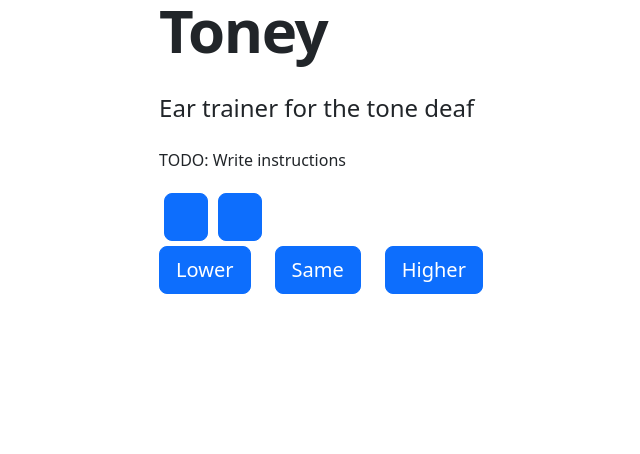
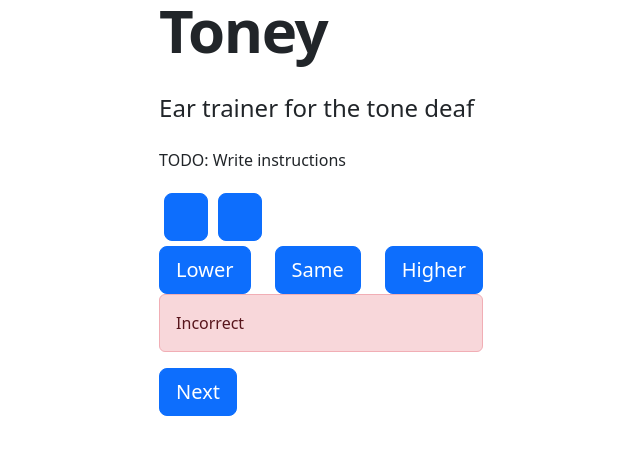
Before and after one commit to imswain/toney, a Next.js app: page / in a window 1280 px wide. Both pictures are taken after a click on the button "Lower". Shown: the top 454 px of the page, without its empty margins (319-959 px from the left). Built offline with nearby package versions, Linux system fonts and the light colour scheme.

Commit message:
Added core game functionality

```diff
--- a/app/page.tsx
+++ b/app/page.tsx
@@ -7,6 +7,7 @@ import Row from 'react-bootstrap/Row';
 import Col from 'react-bootstrap/Col';
 import { PlayCircleFill } from 'react-bootstrap-icons';
 import { useState } from 'react';
+import Alert from 'react-bootstrap/Alert';
 
 function PlayButton({ audioContext, setAudioContext, pitch }) {
   const [oscillator, setOscillator] = useState(null);
@@ -50,9 +51,39 @@ function Game() {
   const [audioContext, setAudioContext] = useState(null);
 
   const [pitches, setPitches] = useState([
-    pitchFreqTable[Math.floor(Math.random()*pitchFreqTable.length)],
-    pitchFreqTable[Math.floor(Math.random()*pitchFreqTable.length)]
+    getRandomPitch(),
+    getRandomPitch()
   ]);
+
+  const [answered, setAnswered] = useState(false);
+  const [correct, setCorrect] = useState(false);
+
+  console.log(pitches);
+
+  function evaluateAnswer(answer) {
+    if (answered)
+      return;
+
+    let correctAnswer;
+
+    if (pitches[0] === pitches[1]) {
+      correctAnswer = "Same";
+    } else if (pitches[0] < pitches[1]) {
+      correctAnswer = "Higher";
+    } else {
+      correctAnswer = "Lower";
+    }
+    console.log("correctAnswer: ", correctAnswer);
+    console.log("answer: ", answer);
+    setCorrect(correctAnswer===answer);
+    setAnswered(true);
+  }
+
+  function reset() {
+    setPitches([getRandomPitch(), getRandomPitch()]);
+    setAnswered(false);
+    setCorrect(false);
+  }
 
   return (
     <>
@@ -61,10 +92,47 @@ function Game() {
 
 
       <div className="flex gap-4 items-center flex-col sm:flex-row">
-        <Button variant="primary" size="lg">Lower</Button>
-        <Button variant="primary" size="lg">Same</Button>
-        <Button variant="primary" size="lg">Higher</Button>
+        <Button variant="primary" size="lg" onClick={() => evaluateAnswer("Lower")}>
+          Lower
+        </Button>
+        <Button variant="primary" size="lg" onClick={() => evaluateAnswer("Same")}>
+          Same
+        </Button>
+        <Button variant="primary" size="lg" onClick={() => evaluateAnswer("Higher")}>
+          Higher
+        </Button>
       </div>
+
+
+      {
+        answered && (
+          (correct && <Banner isCorrect={true} reset={reset}/>) ||
+          (!correct && <Banner isCorrect={false} reset={reset}/>)
+        )
+      }
+
+    </>
+  );
+}
+
+function Banner({ isCorrect, reset}) {
+  let text;
+  let variant;
+  if (isCorrect) {
+    text = "Correct";
+    variant = "success";
+  } else {
+    text = "Incorrect";
+    variant = "danger";
+  }
+  return (
+    <>
+      <Alert variant={variant}>
+        {text}
+      </Alert>
+      <Button variant="primary" size="lg" onClick={() => reset()}>
+        Next
+      </Button>
     </>
   );
 }
@@ -90,6 +158,7 @@ export default function Home() {
   );
 }
 
+function getRandomPitch() {
   const pitchFreqTable = [
     261.626, // C4
     277.183, // C#4
@@ -104,3 +173,5 @@ const pitchFreqTable = [
     466.164, // A#4
     493.883, // B4
   ];
+  return pitchFreqTable[Math.floor(Math.random()*pitchFreqTable.length)];
+}
```
Lines whose indentation alone changed are shown as unchanged.
